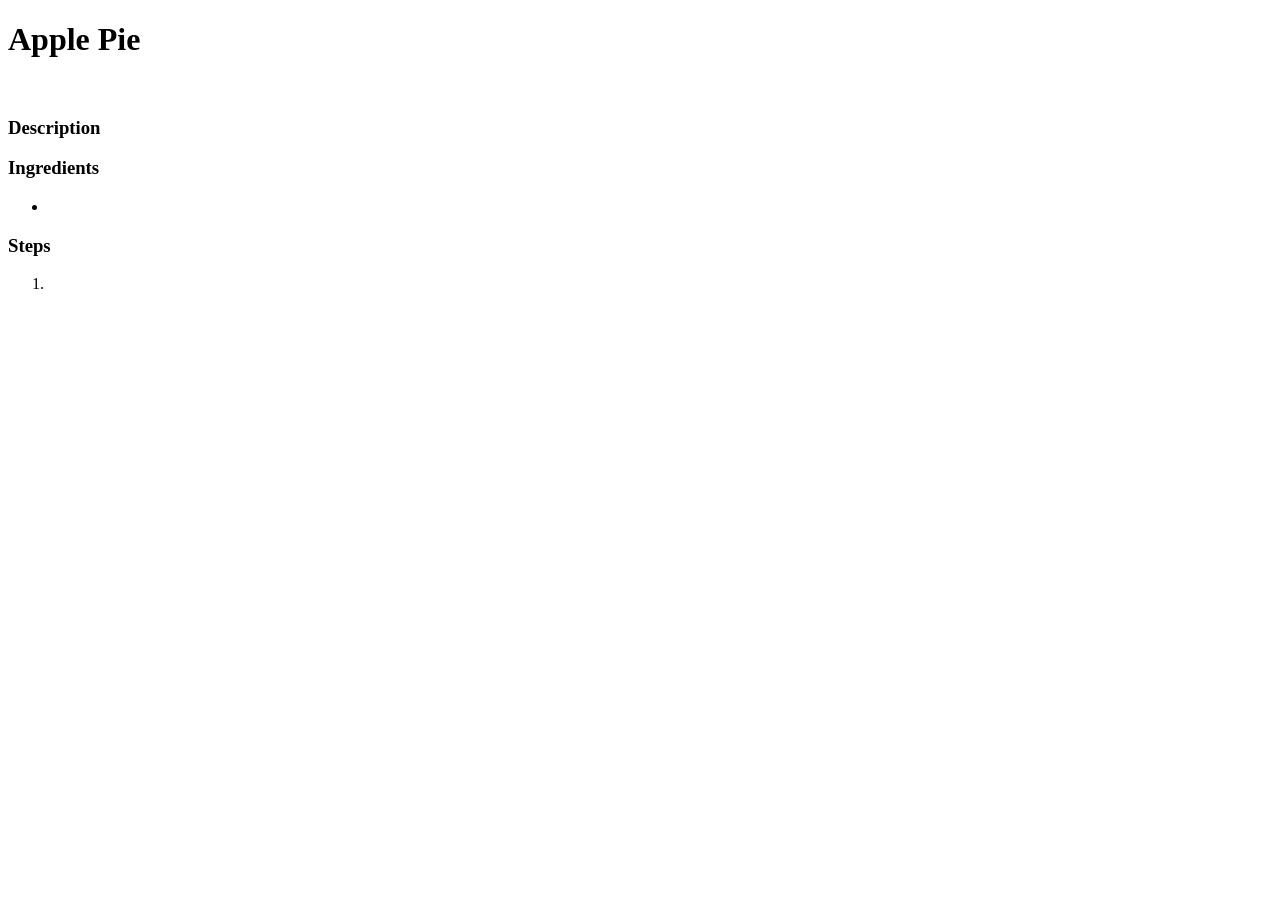
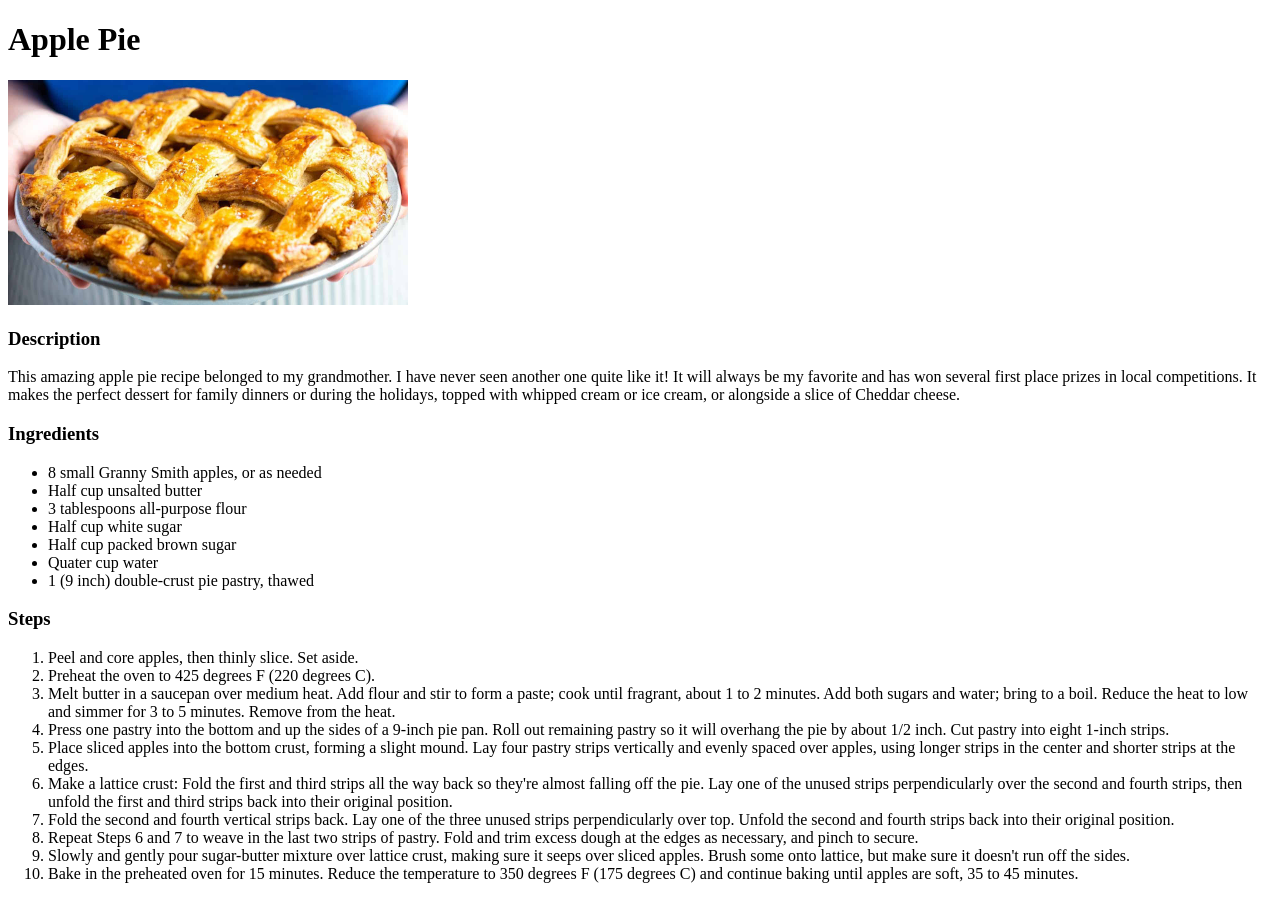
Before and after one commit to Jamesdoom0/odin-recipes, a plain HTML site: page recipes/apple-pie.html in a window 1280 px wide. Before the commit the page ends 800 px from the top, so only its background shows below. Drawn offline with Linux system fonts and the light colour scheme.

Commit message:
fill out apple pie page and add apple pie image

```diff
--- a/recipes/apple-pie.html
+++ b/recipes/apple-pie.html
@@ -7,16 +7,31 @@
 </head>
 <body>
     <h1>Apple Pie</h1>
-    <img src="" alt="">
+    <img src="../images/apple-pie.jpg" width="400" alt="An apple pie">
     <h3>Description</h3>
-    <p></p>
+    <p>This amazing apple pie recipe belonged to my grandmother. I have never seen another one quite like it! It will always be my favorite and has won several first place prizes in local competitions. It makes the perfect dessert for family dinners or during the holidays, topped with whipped cream or ice cream, or alongside a slice of Cheddar cheese.</p>
     <h3>Ingredients</h3>
     <ul>
-        <li></li>
+        <li>8 small Granny Smith apples, or as needed</li>
+        <li>Half cup unsalted butter</li>
+        <li>3 tablespoons all-purpose flour</li>
+        <li>Half cup white sugar</li>
+        <li>Half cup packed brown sugar</li>
+        <li>Quater cup water</li>
+        <li>1 (9 inch) double-crust pie pastry, thawed</li>
     </ul>
     <h3>Steps</h3>
     <ol>
-        <li></li>
+        <li>Peel and core apples, then thinly slice. Set aside.</li>
+        <li>Preheat the oven to 425 degrees F (220 degrees C).</li>
+        <li>Melt butter in a saucepan over medium heat. Add flour and stir to form a paste; cook until fragrant, about 1 to 2 minutes. Add both sugars and water; bring to a boil. Reduce the heat to low and simmer for 3 to 5 minutes. Remove from the heat.</li>
+        <li>Press one pastry into the bottom and up the sides of a 9-inch pie pan. Roll out remaining pastry so it will overhang the pie by about 1/2 inch. Cut pastry into eight 1-inch strips.</li>
+        <li>Place sliced apples into the bottom crust, forming a slight mound. Lay four pastry strips vertically and evenly spaced over apples, using longer strips in the center and shorter strips at the edges.</li>
+        <li>Make a lattice crust: Fold the first and third strips all the way back so they're almost falling off the pie. Lay one of the unused strips perpendicularly over the second and fourth strips, then unfold the first and third strips back into their original position.</li>
+        <li>Fold the second and fourth vertical strips back. Lay one of the three unused strips perpendicularly over top. Unfold the second and fourth strips back into their original position.</li>
+        <li>Repeat Steps 6 and 7 to weave in the last two strips of pastry. Fold and trim excess dough at the edges as necessary, and pinch to secure.</li>
+        <li>Slowly and gently pour sugar-butter mixture over lattice crust, making sure it seeps over sliced apples. Brush some onto lattice, but make sure it doesn't run off the sides.</li>
+        <li>Bake in the preheated oven for 15 minutes. Reduce the temperature to 350 degrees F (175 degrees C) and continue baking until apples are soft, 35 to 45 minutes.</li>
     </ol>
 </body>
 </html>
```
Also changed, not shown: images/apple-pie.jpg (added).
